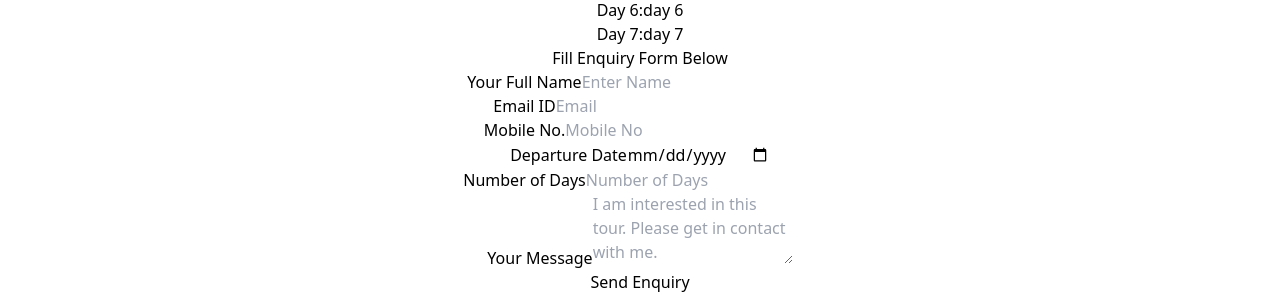
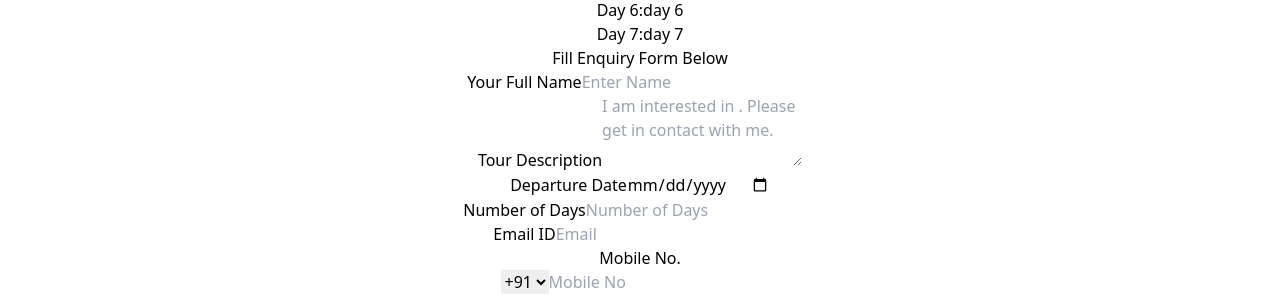
Before and after one commit to sujalraikar2004/saitourshoildays, a React (Vite) app: page /detail/001 in a window 1280 px wide. Shown: the part 466-764 px from the top of the page. Built offline with nearby package versions, Linux system fonts and the light colour scheme.

Commit message:
backend api connected

```diff
--- a/package.json
+++ b/package.json
@@ -12,6 +12,7 @@
   "dependencies": {
     "@emailjs/browser": "^4.4.1",
     "@heroicons/react": "^2.2.0",
+    "axios": "^1.7.9",
     "country-state-city": "^3.2.1",
     "emailjs": "^4.0.3",
     "react": "^19.0.0",
--- a/src/pages/TourDetail/TourDetail.jsx
+++ b/src/pages/TourDetail/TourDetail.jsx
@@ -1,6 +1,7 @@
 import React, { useState } from "react";
 import { useParams, Link } from "react-router-dom";
 import { Layout } from "../layout/Layout";
+import axios from "axios";
 import { sampleTours } from "../../utils/tourPackeges";
 
 const TourDetail = () => {
@@ -9,12 +10,46 @@ const TourDetail = () => {
   const [openDays, setOpenDays] = useState({});
   const [formData, setFormData] = useState({
     name: "",
+    description: "",
+    departureDate: "",
+    days: "",
     email: "",
     mobile: "",
+    countryCode: "+91",
+  });
+
+  const handleChange = (e) => {
+    setFormData({ ...formData, [e.target.name]: e.target.value });
+  };
+
+  const handleSubmit = async (e) => {
+    e.preventDefault();
+
+    // Validation: Check if required fields are filled
+    if (!formData.name || !formData.email || !formData.mobile) {
+      alert("Please fill all required fields (Name, Email, Mobile No.).");
+      return;
+    }
+
+    try {
+      await axios.post("https://backend-nine-mauve-86.vercel.app/tour_register",formData);
+      alert("Enquiry submitted successfully!");
+
+      // Reset form after successful submission
+      setFormData({
+        name: "",
+        description: "",
         departureDate: "",
-    numDays: "",
-    message: "",
+        days: "",
+        email: "",
+        mobile: "",
+        countryCode: "+91",
       });
+
+    } catch (error) {
+      alert("Failed to submit enquiry. Please try again.");
+    }
+  };
 
   const handleToggleDay = (dayKey) => {
     setOpenDays((prev) => ({
@@ -23,14 +58,7 @@ const TourDetail = () => {
     }));
   };
 
-  const handleChange = (e) => {
-    setFormData({ ...formData, [e.target.name]: e.target.value });
-  };
 
-  const handleSubmit = (e) => {
-    e.preventDefault();
-    console.log("Form Submitted:", formData);
-  };
 
   if (!tour) {
     return (
@@ -95,46 +123,30 @@ const TourDetail = () => {
               Fill Enquiry Form Below
             </div>
             <div className="bg-gray-100 p-6 rounded-b-lg shadow-md">
-              <form onSubmit={handleSubmit}>
+            <form className="mt-4" onSubmit={handleSubmit}>
       {/* Full Name */}
       <div className="mb-4">
         <label className="block text-gray-700 font-medium">Your Full Name</label>
         <input
           type="text"
           name="name"
-                    placeholder="Enter Name"
           value={formData.name}
           onChange={handleChange}
-                    className="w-full border p-2 rounded-lg focus:ring-2 focus:ring-orange-500"
-                    required
+          placeholder="Enter Name"
+          className="w-full border p-2 rounded-lg focus:outline-none focus:ring-2 focus:ring-orange-500"
         />
       </div>
 
-                {/* Email ID */}
+      {/* Tour Description */}
       <div className="mb-4">
-                  <label className="block text-gray-700 font-medium">Email ID</label>
-                  <input
-                    type="email"
-                    name="email"
-                    placeholder="Email"
-                    value={formData.email}
+        <label className="block text-gray-700 font-medium">Tour Description</label>
+        <textarea
+          name="description"
+          value={formData.description}
           onChange={handleChange}
-                    className="w-full border p-2 rounded-lg focus:ring-2 focus:ring-orange-500"
-                    required
-                  />
-                </div>
-
-                {/* Mobile Number */}
-                <div className="mb-4">
-                  <label className="block text-gray-700 font-medium">Mobile No.</label>
-                  <input
-                    type="text"
-                    name="mobile"
-                    placeholder="Mobile No"
-                    value={formData.mobile}
-                    onChange={handleChange}
-                    className="w-full border p-2 rounded-lg focus:ring-2 focus:ring-orange-500"
-                    required
+          placeholder="I am interested in . Please get in contact with me."
+          className="w-full border p-2 rounded-lg focus:outline-none focus:ring-2 focus:ring-orange-500"
+          rows="3"
         />
       </div>
 
@@ -147,36 +159,59 @@ const TourDetail = () => {
             name="departureDate"
             value={formData.departureDate}
             onChange={handleChange}
-                      className="w-full border p-2 rounded-lg focus:ring-2 focus:ring-orange-500"
-                      required
+            className="w-full border p-2 rounded-lg focus:outline-none focus:ring-2 focus:ring-orange-500"
           />
         </div>
         <div>
           <label className="block text-gray-700 font-medium">Number of Days</label>
           <input
             type="number"
-                      name="numDays"
+            name="days"
+            value={formData.days}
+            onChange={handleChange}
             placeholder="Number of Days"
-                      value={formData.numDays}
-                      onChange={handleChange}
-                      className="w-full border p-2 rounded-lg focus:ring-2 focus:ring-orange-500"
-                      required
+            className="w-full border p-2 rounded-lg focus:outline-none focus:ring-2 focus:ring-orange-500"
           />
         </div>
       </div>
 
-                {/* Message */}
+      {/* Email ID */}
       <div className="mt-4">
-                  <label className="block text-gray-700 font-medium">Your Message</label>
-                  <textarea
-                    name="message"
-                    placeholder="I am interested in this tour. Please get in contact with me."
-                    value={formData.message}
+        <label className="block text-gray-700 font-medium">Email ID</label>
+        <input
+          type="email"
+          name="email"
+          value={formData.email}
           onChange={handleChange}
-                    className="w-full border p-2 rounded-lg focus:ring-2 focus:ring-orange-500"
-                    rows="3"
-                    required
+          placeholder="Email"
+          className="w-full border p-2 rounded-lg focus:outline-none focus:ring-2 focus:ring-orange-500"
         />
+      </div>
+
+      {/* Mobile Number */}
+      <div className="mt-4">
+        <label className="block text-gray-700 font-medium">Mobile No.</label>
+        <div className="flex">
+          <select
+            name="countryCode"
+            value={formData.countryCode}
+            onChange={handleChange}
+            className="border p-2 rounded-l-lg focus:outline-none focus:ring-2 focus:ring-orange-500"
+          >
+            <option>+91</option>
+            <option>+1</option>
+            <option>+44</option>
+            <option>+61</option>
+          </select>
+          <input
+            type="text"
+            name="mobile"
+            value={formData.mobile}
+            onChange={handleChange}
+            placeholder="Mobile No"
+            className="w-full border p-2 rounded-r-lg focus:outline-none focus:ring-2 focus:ring-orange-500"
+          />
+        </div>
       </div>
 
       {/* Submit Button */}
--- a/src/pages/TourPackages/TourPackages.jsx
+++ b/src/pages/TourPackages/TourPackages.jsx
@@ -2,8 +2,56 @@ import React, { useState } from "react";
 import { Link } from "react-router-dom";
 import { sampleTours } from "../../utils/tourPackeges";
 import { Layout } from "../layout/Layout";
+import axios from "axios"; // Import axios for API request
+const TourPackages = () => {
 
-const TourPackages = () => {
+
+
+
+
+
+  const [formData, setFormData] = useState({
+    name: "",
+    description: "",
+    departureDate: "",
+    days: "",
+    email: "",
+    mobile: "",
+    countryCode: "+91",
+  });
+
+  const handleChange = (e) => {
+    setFormData({ ...formData, [e.target.name]: e.target.value });
+  };
+
+  const handleSubmit = async (e) => {
+    e.preventDefault();
+
+    // Validation: Check if required fields are filled
+    if (!formData.name || !formData.email || !formData.mobile) {
+      alert("Please fill all required fields (Name, Email, Mobile No.).");
+      return;
+    }
+
+    try {
+      await axios.post("https://backend-nine-mauve-86.vercel.app/tour_register",formData);
+      alert("Enquiry submitted successfully!");
+
+      // Reset form after successful submiss"ion
+      setFormData({
+        name: "",
+        description: "",
+        departureDate: "",
+        days: "",
+        email: "",
+        mobile: "",
+        countryCode: "+91",
+      });
+
+    } catch (error) {
+      alert("Failed to submit enquiry. Please try again.");
+    }
+  };
   const [currentPage, setCurrentPage] = useState(1);
   const toursPerPage = 5;
   const [popup, setPopup] = useState(false);
@@ -105,32 +153,42 @@ const TourPackages = () => {
             </div>
 
 
-            <form className="mt-4">
-
+            <form className="mt-4" onSubmit={handleSubmit}>
+      {/* Full Name */}
       <div className="mb-4">
         <label className="block text-gray-700 font-medium">Your Full Name</label>
         <input
           type="text"
+          name="name"
+          value={formData.name}
+          onChange={handleChange}
           placeholder="Enter Name"
           className="w-full border p-2 rounded-lg focus:outline-none focus:ring-2 focus:ring-orange-500"
         />
       </div>
 
+      {/* Tour Description */}
       <div className="mb-4">
         <label className="block text-gray-700 font-medium">Tour Description</label>
         <textarea
+          name="description"
+          value={formData.description}
+          onChange={handleChange}
           placeholder="I am interested in . Please get in contact with me."
           className="w-full border p-2 rounded-lg focus:outline-none focus:ring-2 focus:ring-orange-500"
           rows="3"
         />
       </div>
 
-
+      {/* Departure Date & Number of Days */}
       <div className="grid grid-cols-1 md:grid-cols-2 gap-4">
         <div>
           <label className="block text-gray-700 font-medium">Departure Date</label>
           <input
             type="date"
+            name="departureDate"
+            value={formData.departureDate}
+            onChange={handleChange}
             className="w-full border p-2 rounded-lg focus:outline-none focus:ring-2 focus:ring-orange-500"
           />
         </div>
@@ -138,26 +196,38 @@ const TourPackages = () => {
           <label className="block text-gray-700 font-medium">Number of Days</label>
           <input
             type="number"
+            name="days"
+            value={formData.days}
+            onChange={handleChange}
             placeholder="Number of Days"
             className="w-full border p-2 rounded-lg focus:outline-none focus:ring-2 focus:ring-orange-500"
           />
         </div>
       </div>
 
+      {/* Email ID */}
       <div className="mt-4">
         <label className="block text-gray-700 font-medium">Email ID</label>
         <input
           type="email"
+          name="email"
+          value={formData.email}
+          onChange={handleChange}
           placeholder="Email"
           className="w-full border p-2 rounded-lg focus:outline-none focus:ring-2 focus:ring-orange-500"
         />
       </div>
 
-
+      {/* Mobile Number */}
       <div className="mt-4">
         <label className="block text-gray-700 font-medium">Mobile No.</label>
         <div className="flex">
-                  <select className="border p-2 rounded-l-lg focus:outline-none focus:ring-2 focus:ring-orange-500">
+          <select
+            name="countryCode"
+            value={formData.countryCode}
+            onChange={handleChange}
+            className="border p-2 rounded-l-lg focus:outline-none focus:ring-2 focus:ring-orange-500"
+          >
             <option>+91</option>
             <option>+1</option>
             <option>+44</option>
@@ -165,12 +235,16 @@ const TourPackages = () => {
           </select>
           <input
             type="text"
+            name="mobile"
+            value={formData.mobile}
+            onChange={handleChange}
             placeholder="Mobile No"
             className="w-full border p-2 rounded-r-lg focus:outline-none focus:ring-2 focus:ring-orange-500"
           />
         </div>
       </div>
 
+      {/* Submit Button */}
       <div className="mt-6">
         <button type="submit" className="w-full bg-orange-500 text-white py-2 rounded-lg font-medium hover:bg-orange-700 transition">
           Send Enquiry
```
Also changed, not shown: src/pages/Home/Home.jsx (+4 -4 lines), 1 other file (tests, documents, lock files or other folders). Lines whose indentation alone changed are shown as unchanged.
